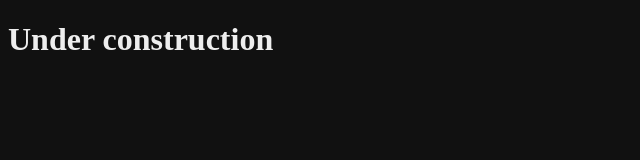
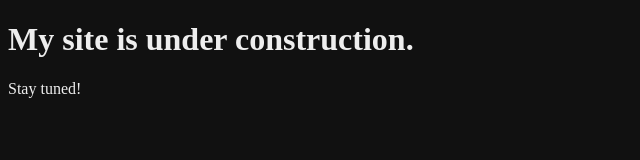
Before and after one commit to mtfarkas/mtfarkas-com, a plain HTML site: page index.html in a window 1280 px wide. Shown: the whole page, without its empty margins (0-640 px from the left). Drawn offline with Linux system fonts and the light colour scheme.

Commit message:
Modify index.html text

```diff
--- a/index.html
+++ b/index.html
@@ -11,6 +11,8 @@
         </style>
     </head>
     <body>
-        <h1>Under construction</h1>
+        <h1>My site is under construction.</h1>
+
+        <p>Stay tuned!</p>
     </body>
 </html>
```
